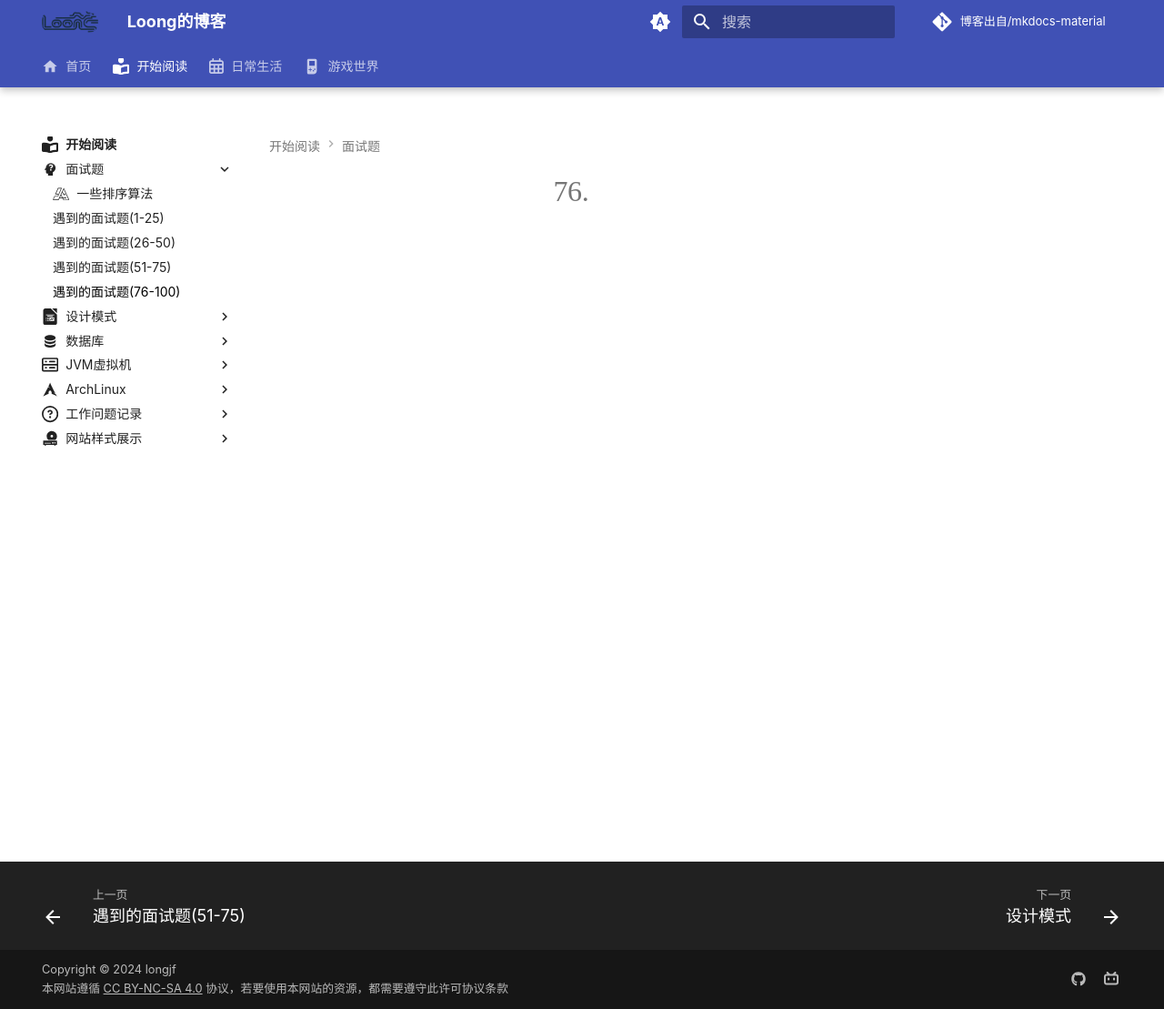
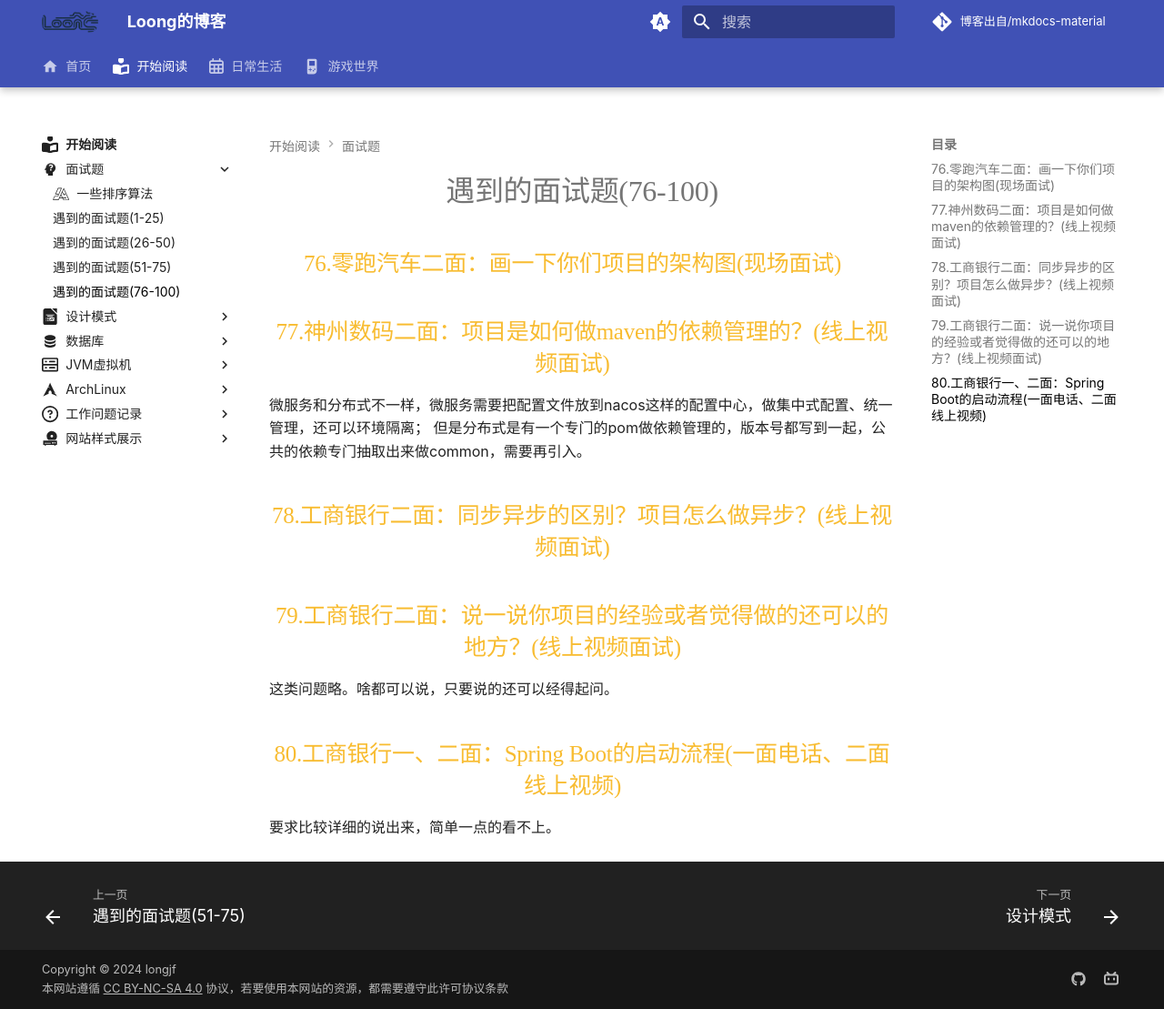
Before and after one commit to 971230/971230.github.io, an MkDocs documentation site: the page built from docs/开始阅读/面试题/遇到的面试题整理(76-100).md, in a window 1280 px wide and 1109 px high. Shown: the whole window at 91% size. Built offline with MkDocs 1.6.1 and Material for MkDocs 9.7.7, drawn with Linux system fonts in a browser that asks for light colours; some web fonts are replaced; comment, search, counter and statistics services are not loaded.

Commit message:
面试题整理

```diff
--- a/docs/开始阅读/面试题/遇到的面试题整理(76-100).md
+++ b/docs/开始阅读/面试题/遇到的面试题整理(76-100).md
@@ -4,4 +4,16 @@ description: 放一些自己面试时候遇到的面试题，总结一下
 # icon: fontawesome/solid/toilet-paper
 ---
 
-# 76.
+## 76.零跑汽车二面：画一下你们项目的架构图(现场面试)
+
+## 77.神州数码二面：项目是如何做maven的依赖管理的？(线上视频面试)
+微服务和分布式不一样，微服务需要把配置文件放到nacos这样的配置中心，做集中式配置、统一管理，还可以环境隔离；
+但是分布式是有一个专门的pom做依赖管理的，版本号都写到一起，公共的依赖专门抽取出来做common，需要再引入。
+
+## 78.工商银行二面：同步异步的区别？项目怎么做异步？(线上视频面试)
+
+## 79.工商银行二面：说一说你项目的经验或者觉得做的还可以的地方？(线上视频面试)
+这类问题略。啥都可以说，只要说的还可以经得起问。
+
+## 80.工商银行一、二面：Spring Boot的启动流程(一面电话、二面线上视频)
+要求比较详细的说出来，简单一点的看不上。
```
